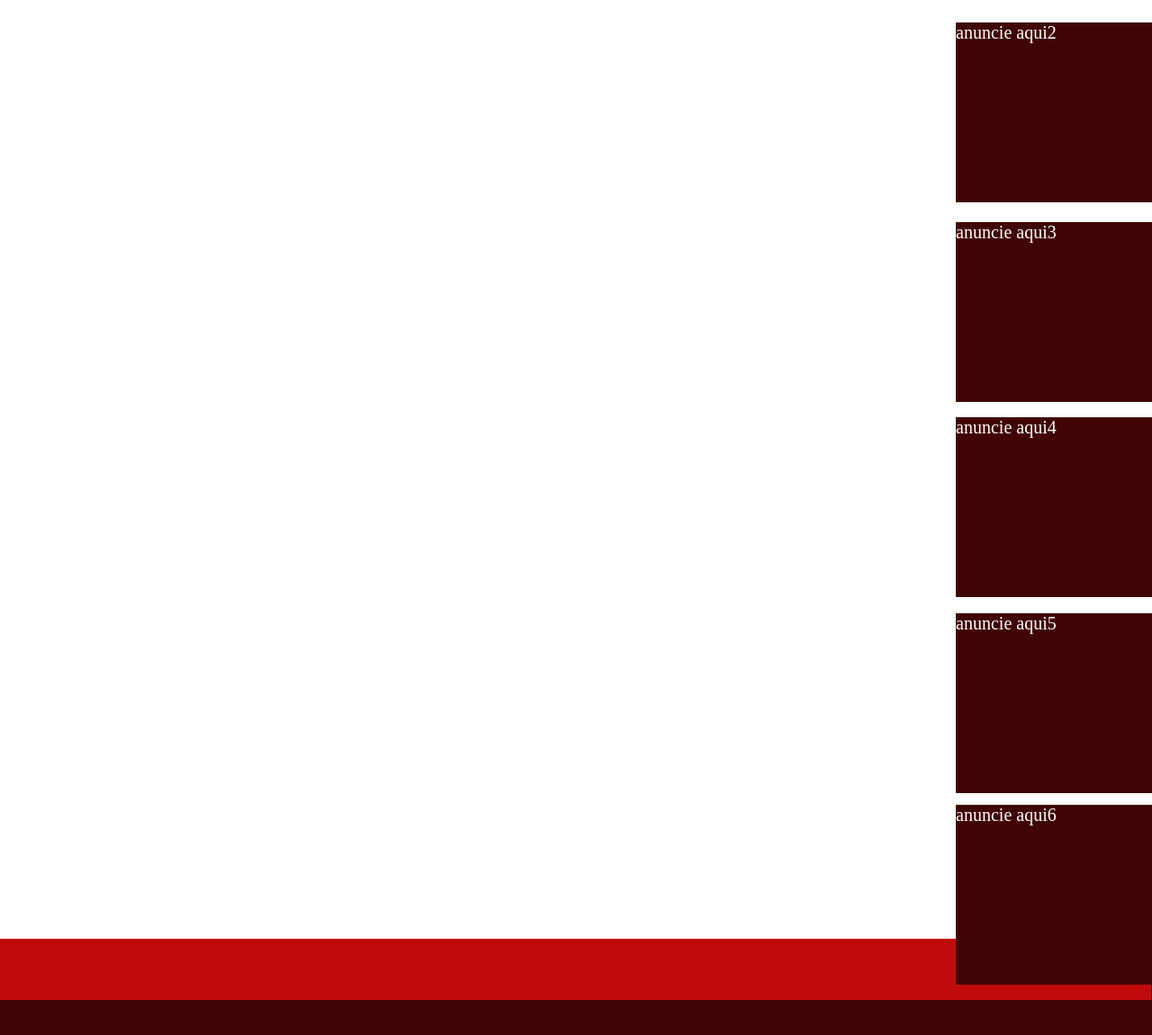
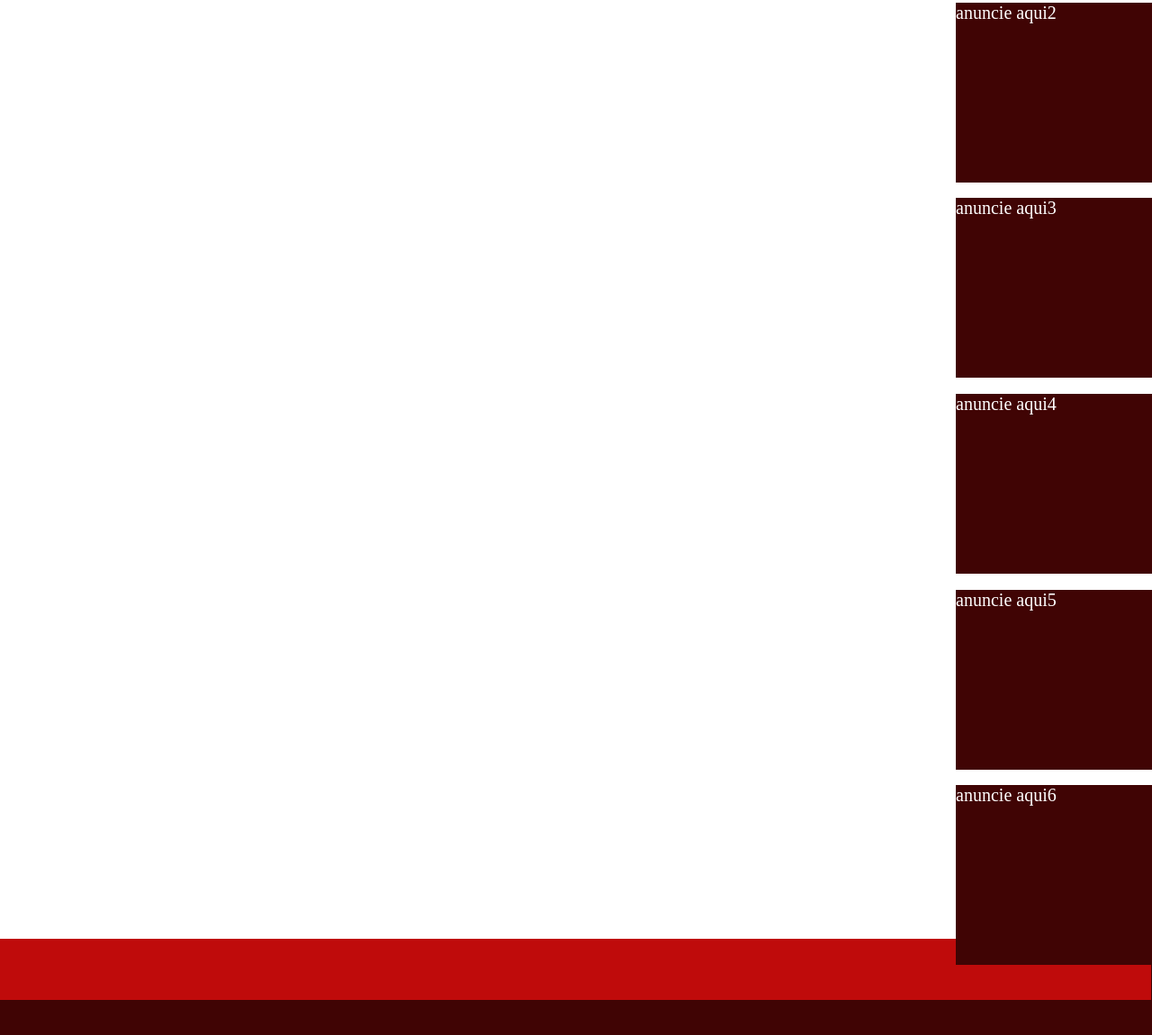
Before and after one commit to KingBrel/Boi-Beef, a plain HTML site: page BOI & BEEF/HTML/churrasco.html in a window 1280 px wide. Shown: the part 383-1534 px from the top of the page at 90% size. Drawn offline with Linux system fonts and the light colour scheme.

Commit message:
mudaça de layout dos arquivos da pasta HTML

```diff
--- a/BOI & BEEF/HTML/churrasco.html
+++ b/BOI & BEEF/HTML/churrasco.html
@@ -46,38 +46,39 @@
 	</div>
 
 	<div class="anuncio" >
-		<div id="fonte" style="background-color: #400404;height: 100%;color: white">
-			anuncie aqui
+		<div id="fonte" style="margin-top: 500%;background-color: #400404;height: 100%">
+			anuncie aqui6
 		</div>
 	</div>
 
 	<div class="anuncio" >
-		<div id="fonte" style="background-color: #400404;height: 100%; margin-top:110%">
+		<div id="fonte" style="background-color: #400404;height: 100%; margin-top:100%">
 			anuncie aqui2
 		</div>
 	</div>
 
 	<div class="anuncio" >
-		<div id="fonte" style="background-color: #400404;height: 100%;margin-top: 212%">
+		<div id="fonte" style="background-color: #400404;height: 100%;margin-top: 200%">
 			anuncie aqui3
 		</div>
 	</div>
 
 	<div class="anuncio" >
-		<div id="fonte" style="background-color: #400404;height: 100%;margin-top: 312%">
+		<div id="fonte" style="background-color: #400404;height: 100%;margin-top: 300%">
 			anuncie aqui4
 		</div>
 	</div>
 
 	<div class="anuncio" >
-		<div id="fonte" style="background-color: #400404;height: 100%;margin-top: 412%">
+		<div id="fonte" style="background-color: #400404;height: 100%;margin-top: 400%">
 			anuncie aqui5
 		</div>
 	</div>
 
+
 	<div class="anuncio" >
-		<div id="fonte" style="margin-top: 510%;background-color: #400404;height: 100%">
-			anuncie aqui6
+		<div id="fonte" style="background-color: #400404;height: 100%;color: white">
+			anuncie aqui
 		</div>
 	</div>
 
```
Also changed, not shown: BOI & BEEF/HTML/contato.html (+9 -8 lines), BOI & BEEF/HTML/culinaria.html (+9 -8 lines), BOI & BEEF/HTML/faq.html (+9 -8 lines), BOI & BEEF/HTML/gado.html (+9 -8 lines), BOI & BEEF/HTML/sobre.html (+9 -8 lines).
